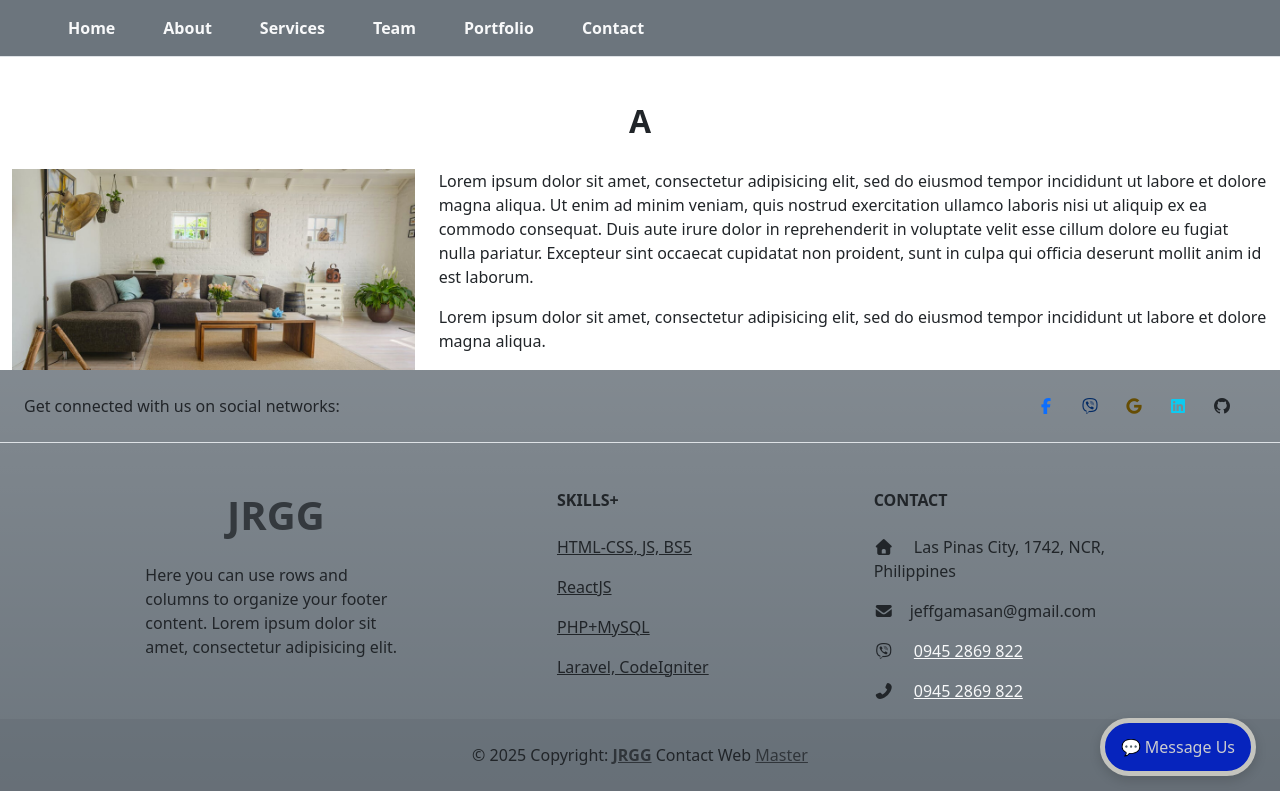
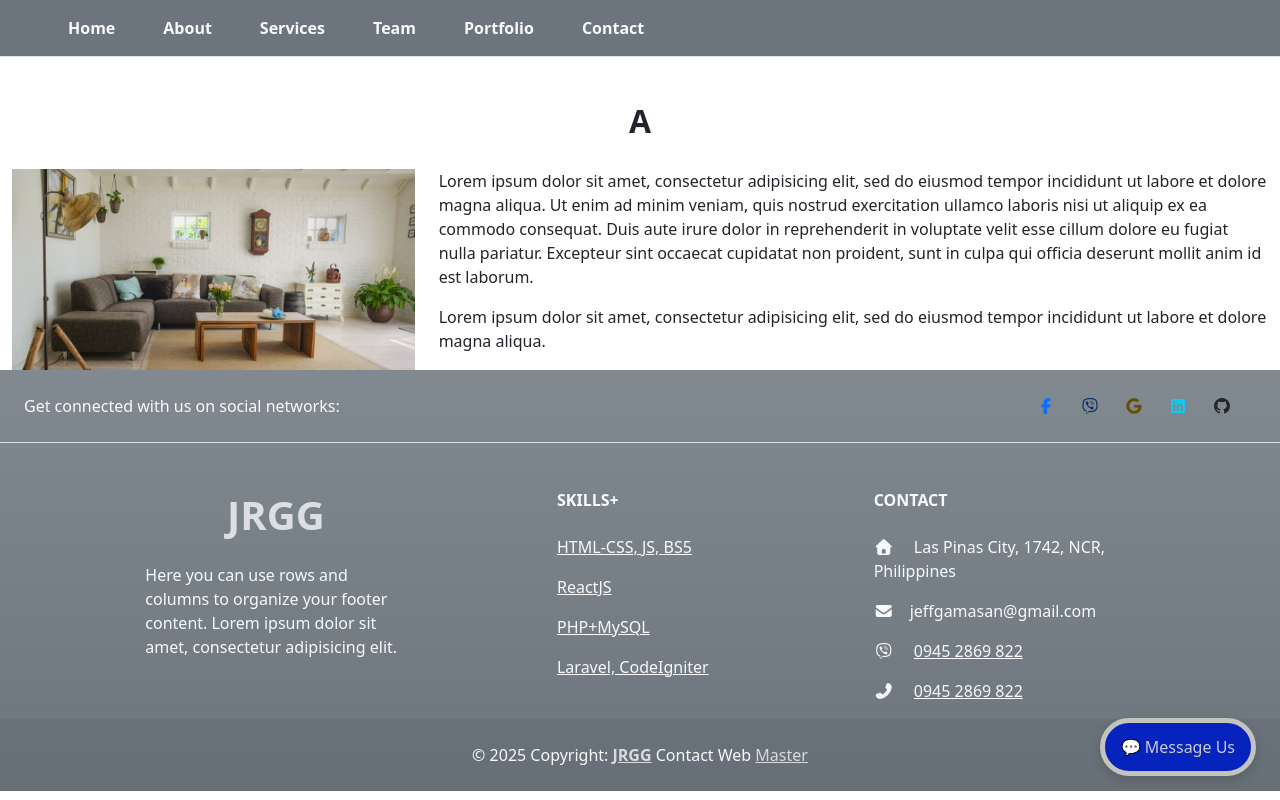
Before and after one commit to kuzululu/reactAccounting, a React (Vite) app: page /about in a window 1280 px wide. Built offline with nearby package versions, Linux system fonts and the light colour scheme.

Commit message:
Update Footer.jsx

```diff
--- a/src/shared/components/Footer.jsx
+++ b/src/shared/components/Footer.jsx
@@ -5,7 +5,7 @@ const Footer = () =>{
 return (
 <>
 
-<footer id="footer" className="text-center text-lg-start bg-secondary bg-gradient">
+<footer id="footer" className="text-center text-lg-start text-light bg-secondary bg-gradient">
 
   <section className="d-flex justify-content-center justify-content-lg-between p-4 border-bottom">
 
```
